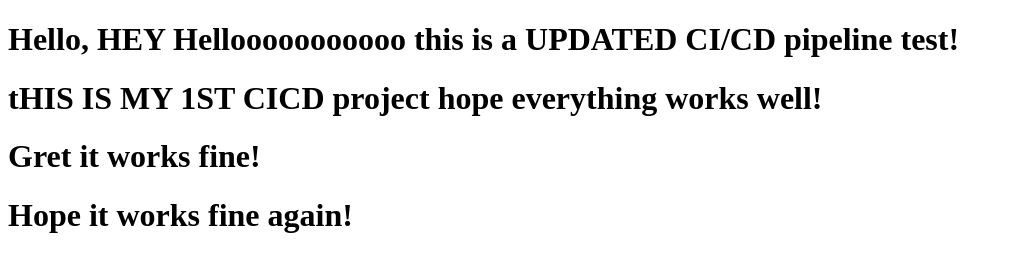
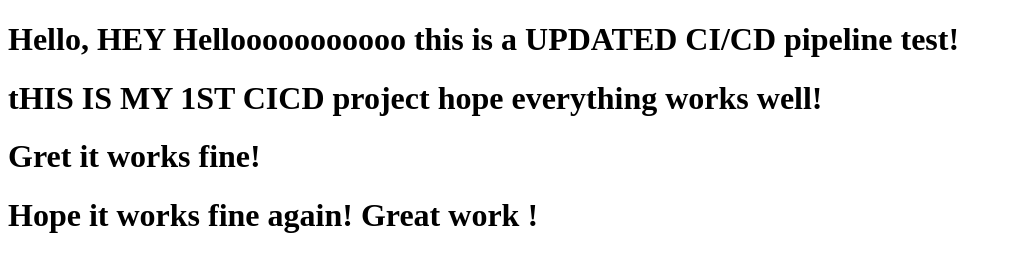
Before and after one commit to shivamsonari376/CI_CD-Project, a plain HTML site: page index.html in a window 1280 px wide. Shown: the whole page, without its empty margins (0-1012 px from the left). Drawn offline with Linux system fonts and the light colour scheme.

Commit message:
Auto-update index.html

```diff
--- a/index.html
+++ b/index.html
@@ -10,6 +10,6 @@
     <h1>Hello, HEY   Hellooooooooooo this is a UPDATED CI/CD pipeline test!</h1>
      <h1>tHIS IS MY 1ST CICD project hope everything works well!</h1>
      <h1>Gret it works fine!</h1>
-     <h1>Hope it works fine again!</h1>
+     <h1>Hope it works fine again! Great work !</h1>
 </body>
 </html>
```
